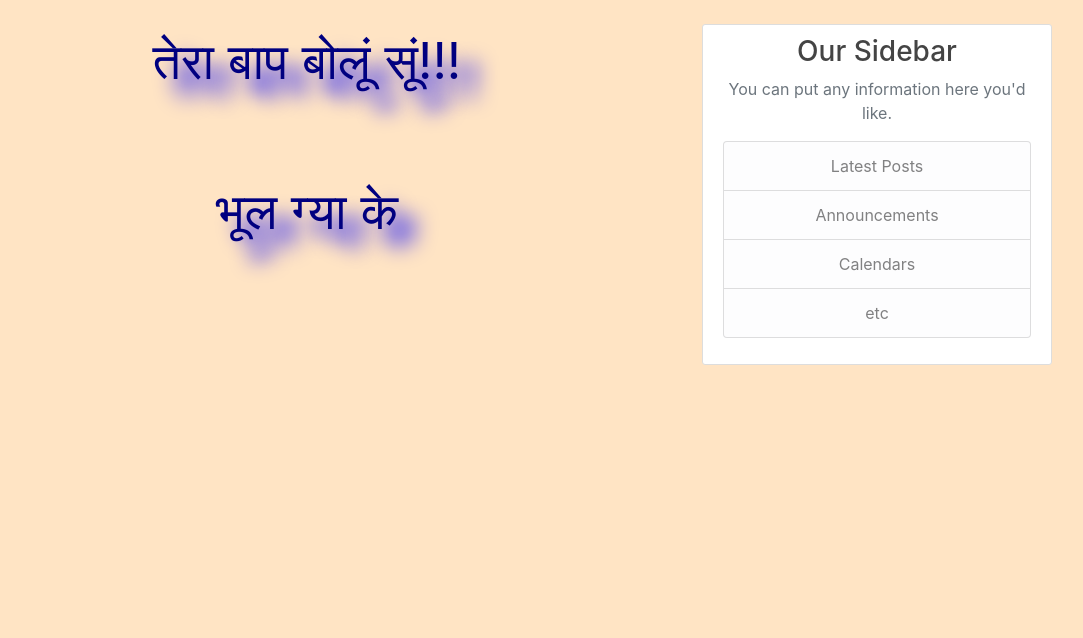
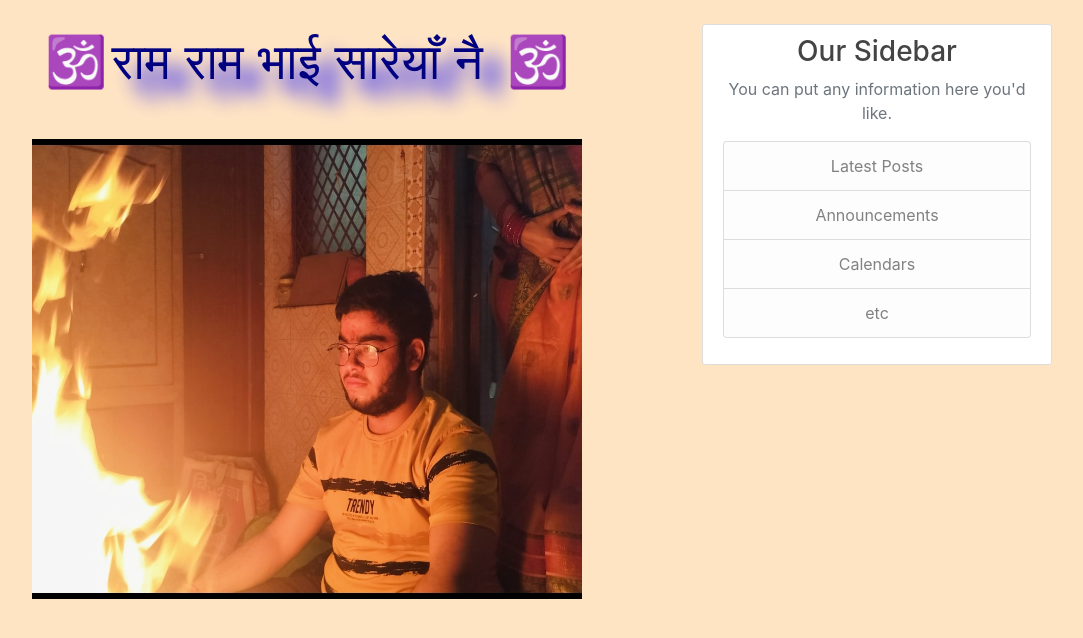
Before and after one commit to chitranshcodes/Flask-blog, a Flask app: page / in a window 1280 px wide. Shown: the part 56-694 px from the top of the page, without its empty margins (143-1226 px from the left). Run offline with Flask 3, Linux system fonts and the light colour scheme.

Commit message:
welcome template modified with hindi tagline changed and somewhat spiritualized

```diff
--- a/templates/welcome.html
+++ b/templates/welcome.html
@@ -9,12 +9,25 @@
    font-size: 50px;
    text-shadow: 20px 20px 20px blue;
    color: navy;
+   padding-right: 10px;
+ }
+ .img1{
+   padding-top: 40px;
+   width: 550px;
+   height: 500px;
+ }
+ emoji{
+   font-size: 50px;
  }
 </style>
 {% endblock style %}
 {% block content %}
-<a class="welcome" href="/home">तेरा बाप बोलूं सूं!!!
-   <br>
-   <br>
-   भूल ग्या के</a>
+<div><emoji>🕉️</emoji>
+<a class="welcome" href="/home">
+   राम राम भाई सारेयाँ नै
+</a><emoji>🕉️</emoji>
+</div>
+   <div>
+<img class="img1" src="static/Screenshot_2025-01-21-00-18-24-08_6012fa4d4ddec268fc5c7112cbb265e7.jpg">
+</div>
 {% endblock content %}
```
Also changed, not shown: static/Screenshot_2025-01-21-00-18-24-08_6012fa4d4ddec268fc5c7112cbb265e7.jpg (added).
